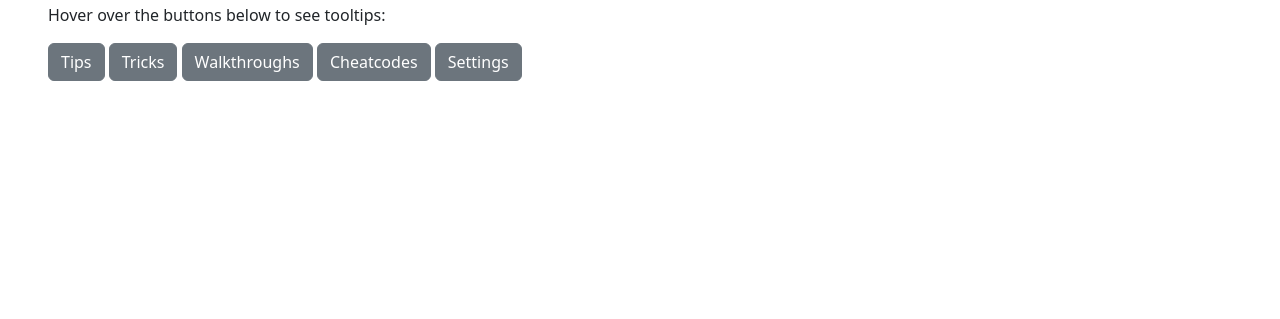
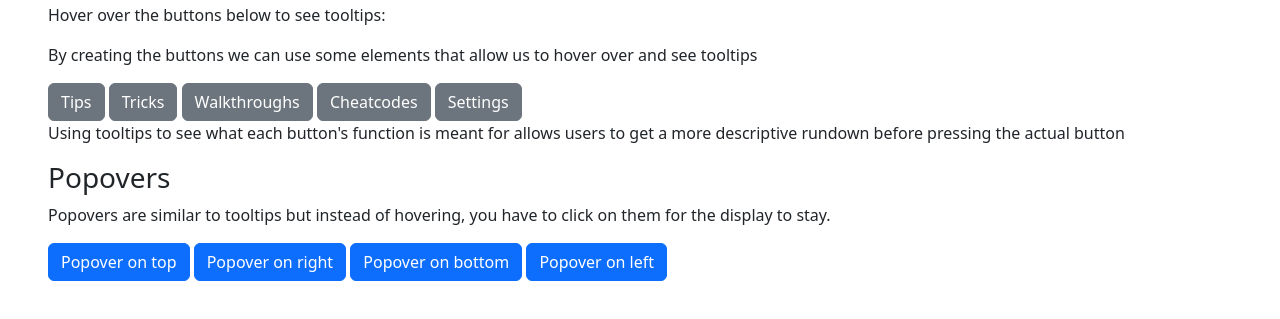
Before and after one commit to CIT82/seveinn-pub, a plain HTML site: page w5/index.html in a window 1280 px wide. Shown: the part 101-420 px from the top of the page. Drawn offline with nearby package versions, Linux system fonts and the light colour scheme.

Commit message:
popovers additional information

```diff
--- a/w5/index.html
+++ b/w5/index.html
@@ -11,6 +11,7 @@
 
     <h1>Bootstrap 5 Tooltips Example</h1>
     <p>Hover over the buttons below to see tooltips:</p>
+    <p>By creating the buttons we can use some elements that allow us to hover over and see tooltips </p>
 
     <!-- Tooltip Buttons -->
     <button type="button" class="btn btn-secondary" data-bs-toggle="tooltip" data-bs-placement="top" title="Facts, pointers, and anything else you need to know">
@@ -32,8 +33,9 @@
     <button type="button" class="btn btn-secondary" data-bs-toggle="tooltip" data-bs-placement="right" title="Press here for custom settings, profile changes, and more.">
         Settings
     </button>
-
-    <!-- Initialize Tooltips -->
+<p>Using tooltips to see what each button's function is meant for allows users to get a more descriptive rundown before pressing the actual button</button></p>
+    <!-- Initialize Tooltips: document.addEventListener(DOMContentLoaded) allows the tooltips to load after the page loads so no breaks
+     document.querySelectorAll('[data-bs-toggle="tooltip"]') finds all elements on the page that have data-bs-toggle="tooltip" tooltipTriggerList.map(tooltipTriggerE1 => newbootstrap.Tooltip(tooltipTriggerE1)) activates the tooltips for every element in the list. -->
     <script>
         document.addEventListener("DOMContentLoaded"), function () {
             const tooltipTriggerList = document.querySelectorAll('[data-bs-toggle="tooltip"]');
@@ -42,5 +44,37 @@
     </script>
 <!-- https://getbootstrap.com/docs/5.3/components/tooltips/
  -->
+
+     <!-- Popover Buttons -->
+     <h3>Popovers</h3>
+     <p>Popovers are similar to tooltips but instead of hovering, you have to click on them for the display to stay.</p>
+     <button type="button" class="btn btn-primary" data-bs-toggle="popover" data-bs-placement="top" title="Popover Title" data-bs-content="This is some extra info in a popover.">
+         Popover on top
+     </button>
+
+     <button type="button" class="btn btn-primary" data-bs-toggle="popover" data-bs-placement="right" title="Popover Title" data-bs-content="More details shown on the right!">
+         Popover on right
+     </button>
+
+     <button type="button" class="btn btn-primary" data-bs-toggle="popover" data-bs-placement="bottom" title="Popover Title" data-bs-content="Extra details below!">
+         Popover on bottom
+     </button>
+
+     <button type="button" class="btn btn-primary" data-bs-toggle="popover" data-bs-placement="left" title="Popover Title" data-bs-content="More text on the left!">
+         Popover on left
+     </button>
+
+     <!-- Initialize Tooltips and Popovers -->
+     <script>
+         document.addEventListener("DOMContentLoaded", function () {
+             // Activate all popovers
+             const popoverTriggerList = document.querySelectorAll('[data-bs-toggle="popover"]');
+             popoverTriggerList.forEach(popoverTriggerEl => new bootstrap.Popover(popoverTriggerEl));
+         });
+     </script>
+
+ </body>
+ </html>
+
 </body>
 </html>
```
